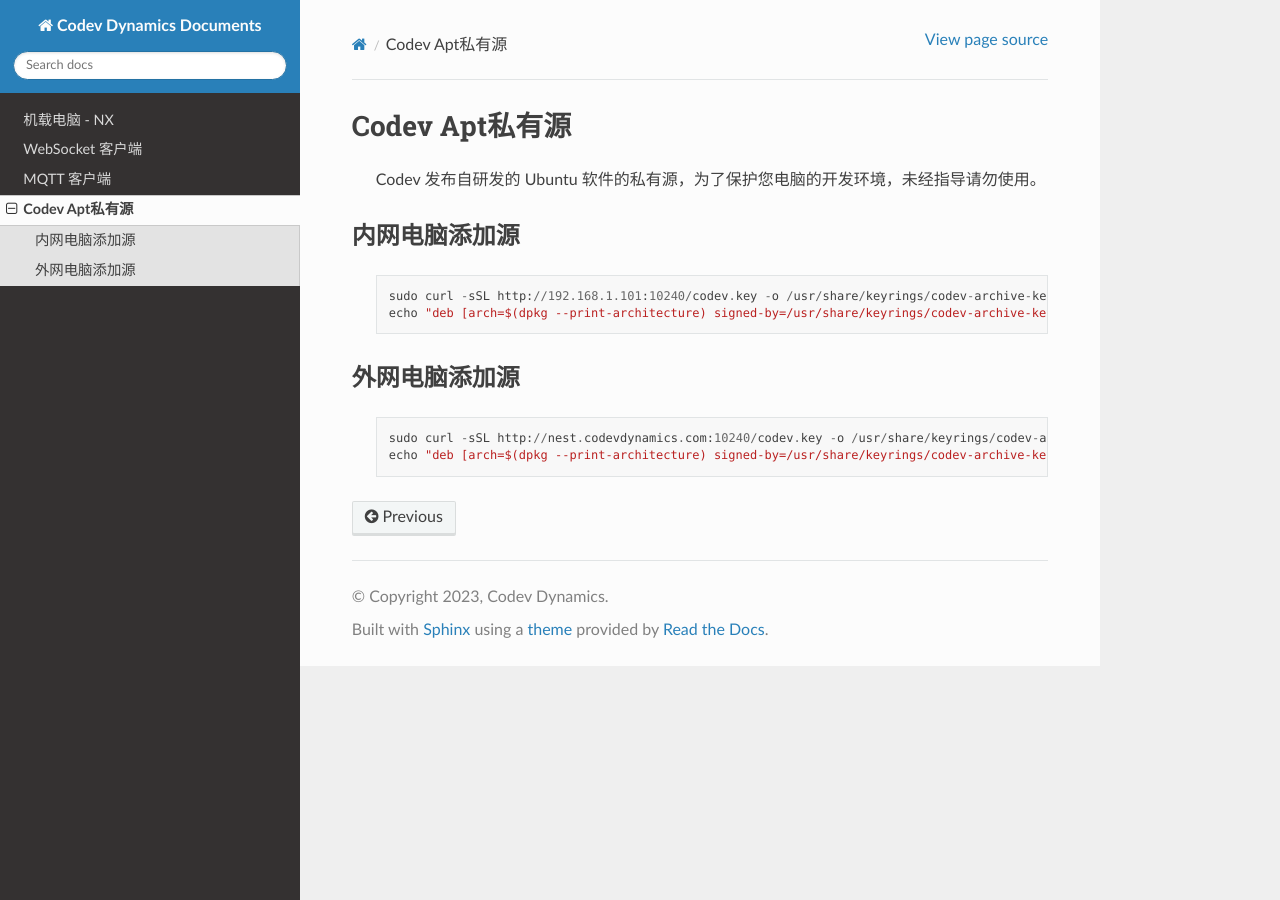
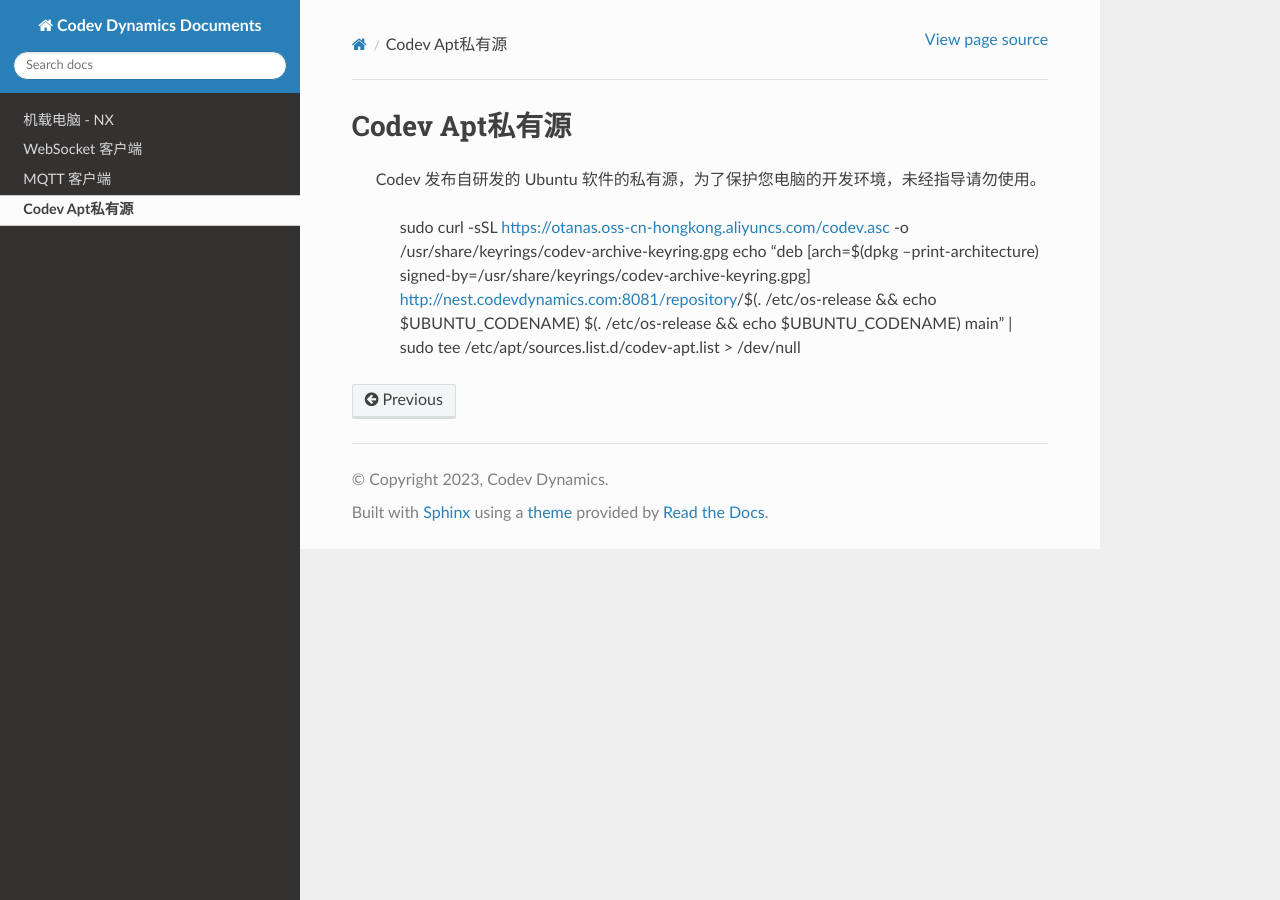
Before and after one commit to CodevDynamics/Docs, a Sphinx documentation site: the page built from source/apt/apt_service.rst, in a window 1280 px wide. Built offline with Sphinx 7.4.7 and the Read the Docs theme 3.1.0, drawn with Linux system fonts in a browser that asks for light colours.

Commit message:
Upgrade apt repository.

```diff
--- a/source/apt/apt_service.rst
+++ b/source/apt/apt_service.rst
@@ -2,17 +2,5 @@
 =====================================
     Codev 发布自研发的 Ubuntu 软件的私有源，为了保护您电脑的开发环境，未经指导请勿使用。
 
-内网电脑添加源
------------------
-    ::
-
-        sudo curl -sSL http://192.168.1.101:10240/codev.key -o /usr/share/keyrings/codev-archive-keyring.gpg
-        echo "deb [arch=$(dpkg --print-architecture) signed-by=/usr/share/keyrings/codev-archive-keyring.gpg] http://192.168.1.101:10240/ubuntu ./$(. /etc/os-release && echo $UBUNTU_CODENAME) main" | sudo tee /etc/apt/sources.list.d/codev-apt.list > /dev/null
-
-
-外网电脑添加源
---------------------------
-    ::
-
-        sudo curl -sSL http://nest.codevdynamics.com:10240/codev.key -o /usr/share/keyrings/codev-archive-keyring.gpg
-        echo "deb [arch=$(dpkg --print-architecture) signed-by=/usr/share/keyrings/codev-archive-keyring.gpg] http://nest.codevdynamics.com:10240/ubuntu ./$(. /etc/os-release && echo $UBUNTU_CODENAME) main" | sudo tee /etc/apt/sources.list.d/codev-apt.list > /dev/null
+        sudo curl -sSL https://otanas.oss-cn-hongkong.aliyuncs.com/codev.asc -o /usr/share/keyrings/codev-archive-keyring.gpg
+        echo "deb [arch=$(dpkg --print-architecture) signed-by=/usr/share/keyrings/codev-archive-keyring.gpg] http://nest.codevdynamics.com:8081/repository/$(. /etc/os-release && echo $UBUNTU_CODENAME) $(. /etc/os-release && echo $UBUNTU_CODENAME) main" | sudo tee /etc/apt/sources.list.d/codev-apt.list > /dev/null
```
